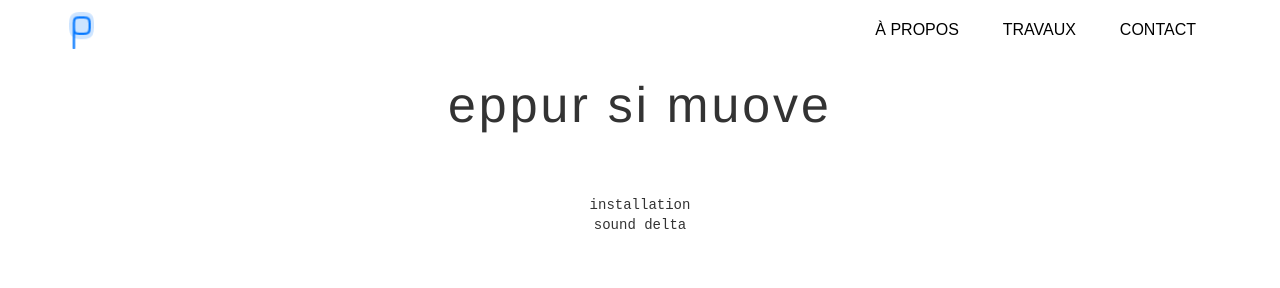
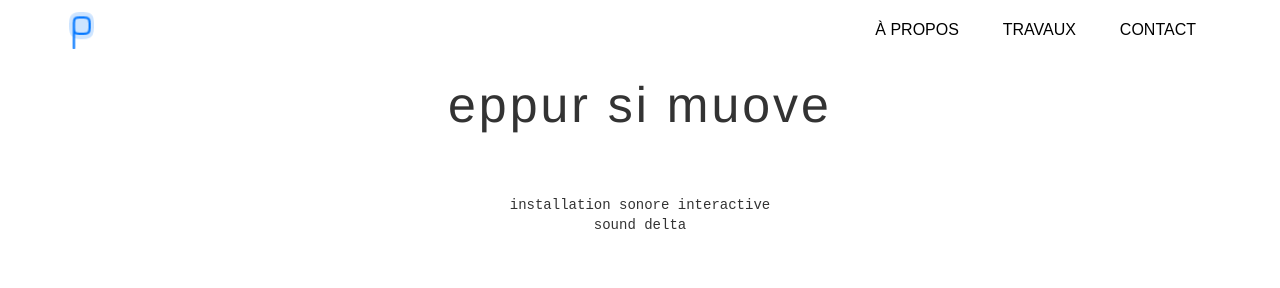
Before and after one commit to williampetitpierre/williampetitpierre.github.io, a plain HTML site: page eppur-si-muove.html in a window 1280 px wide. Shown: the top 288 px of the page. Drawn offline with nearby package versions, Linux system fonts and the light colour scheme; a script that the page names is missing.

Commit message:
Update eppur-si-muove.html

```diff
--- a/eppur-si-muove.html
+++ b/eppur-si-muove.html
@@ -48,7 +48,7 @@
     <div class="div-block-6">
       <h2 class="heading_categorie">eppur si muove</h2>
       <div class="div_projet_soustitre">
-        <div class="text-block">installation<br>sound delta</div>
+        <div class="text-block">installation sonore interactive<br>sound delta</div>
       </div>
     </div>
     <div class="div_projet_parent"><img src="images/image_panoramique_eppur.png" loading="lazy" sizes="(max-width: 767px) 100vw, (max-width: 991px) 92vw, 94vw" srcset="images/image_panoramique_eppur-p-500.png 500w, images/image_panoramique_eppur-p-800.png 800w, images/image_panoramique_eppur-p-1080.png 1080w, images/image_panoramique_eppur.png 1250w" alt="" class="image-2">
```
